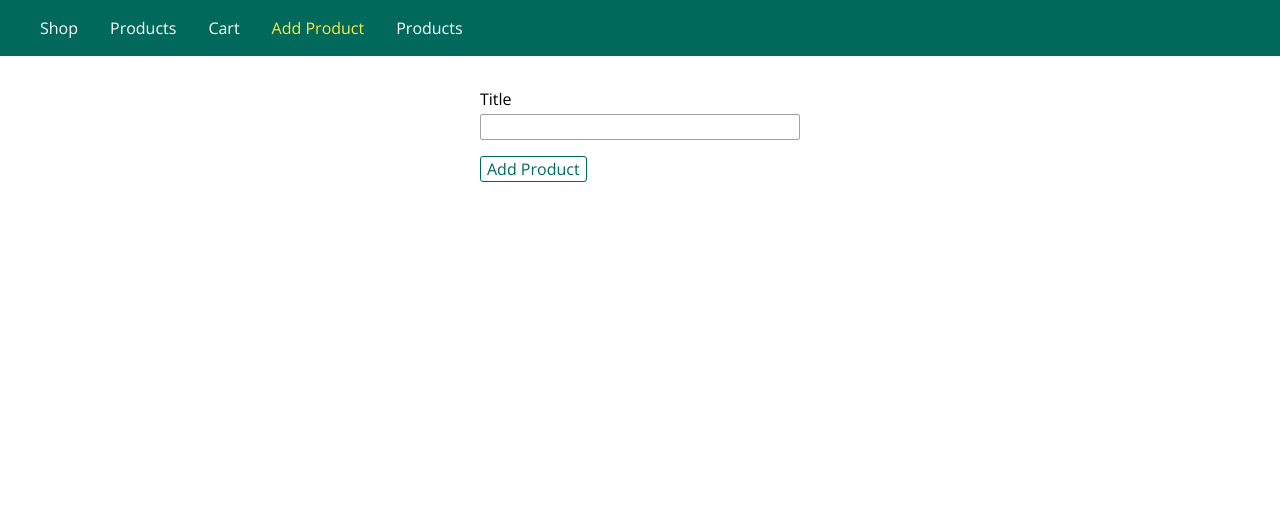
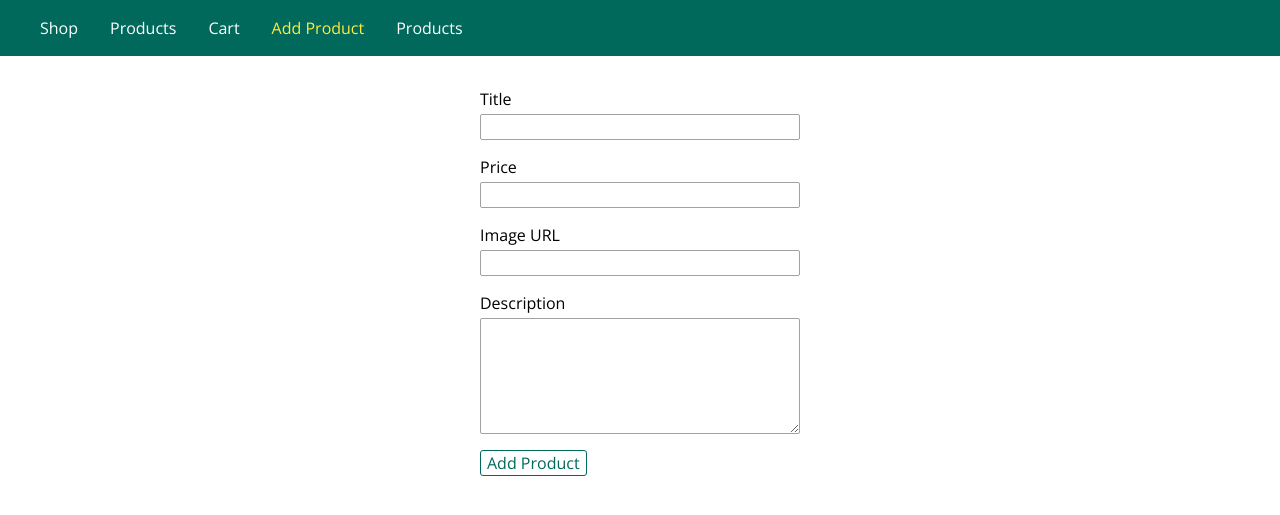
Before and after one commit to ReactorV/ExpressJsSanbox, a Node server app: page /admin/add-product in a window 1280 px wide. Shown: the top 515 px of the page. Run offline with Node 20, Linux system fonts and the light colour scheme; some libraries are stand-ins or nearby versions.

Commit message:
feat: storing product data

```diff
--- a/controllers/admin.js
+++ b/controllers/admin.js
@@ -8,7 +8,9 @@ exports.getAddProduct = (req, res, next) => {
 }
 
 exports.postAddProduct = (req, res, next) => {
-    const product = new Product(req.body.title);
+    const { title, price, imageURL, description } = req.body;
+
+    const product = new Product(title, price, imageURL, description);
 
     product.save();
     res.redirect('/');
--- a/public/css/forms.css
+++ b/public/css/forms.css
@@ -3,18 +3,21 @@
 }
 
 .form-control label,
-.form-control input {
+.form-control input,
+.form-control textarea {
     display: block;
     width: 100%;
     margin-bottom: 0.25rem;
 }
 
-.form-control input {
+.form-control input,
+.form-control textarea {
     border: 1px solid #a1a1a1;
     font: inherit;
     border-radius: 2px;
 }
 
-.form-control input:focus {
+.form-control input:focus,
+.form-control textarea:focus {
     outline-color: #00695c;
 }
--- a/views/admin/add-product.ejs
+++ b/views/admin/add-product.ejs
@@ -12,6 +12,19 @@
             <label for="title">Title</label>
             <input type="text" name="title" id="title">
         </div>
+        <div class="form-control">
+            <label for="price">Price</label>
+            <input type="text" name="price" id="price">
+        </div>
+        <div class="form-control">
+            <label for="imageURL">Image URL</label>
+            <input type="text" name="imageURL" id="imageURL">
+        </div>
+        <div class="form-control">
+            <label for="description">Description</label>
+            <textarea name="description" id="description" rows="5"></textarea>
+        </div>
+
 
         <button class="btn" type="submit">Add Product</button>
     </form>
```
Also changed, not shown: models/product.js (+5 -3 lines).
